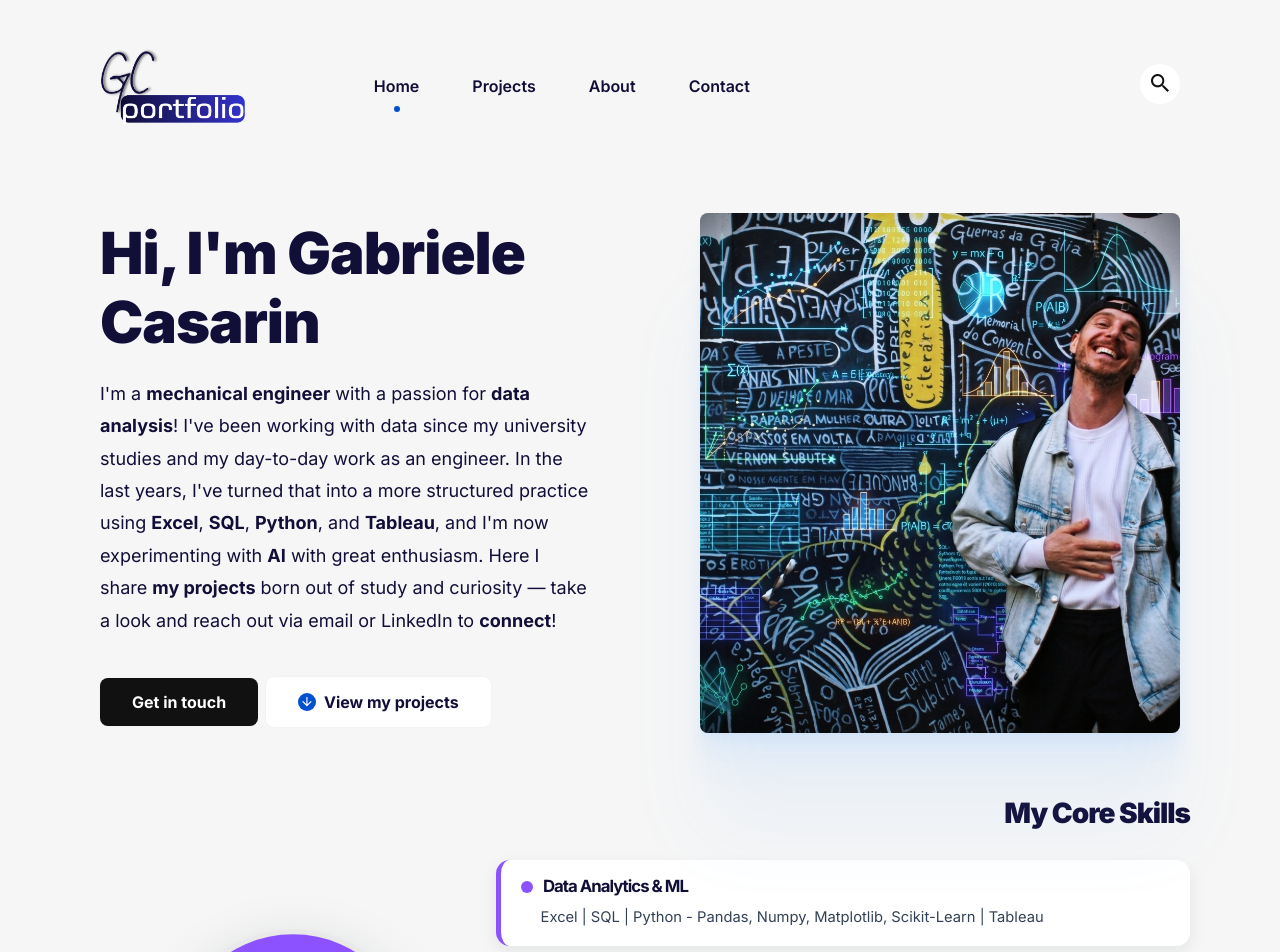
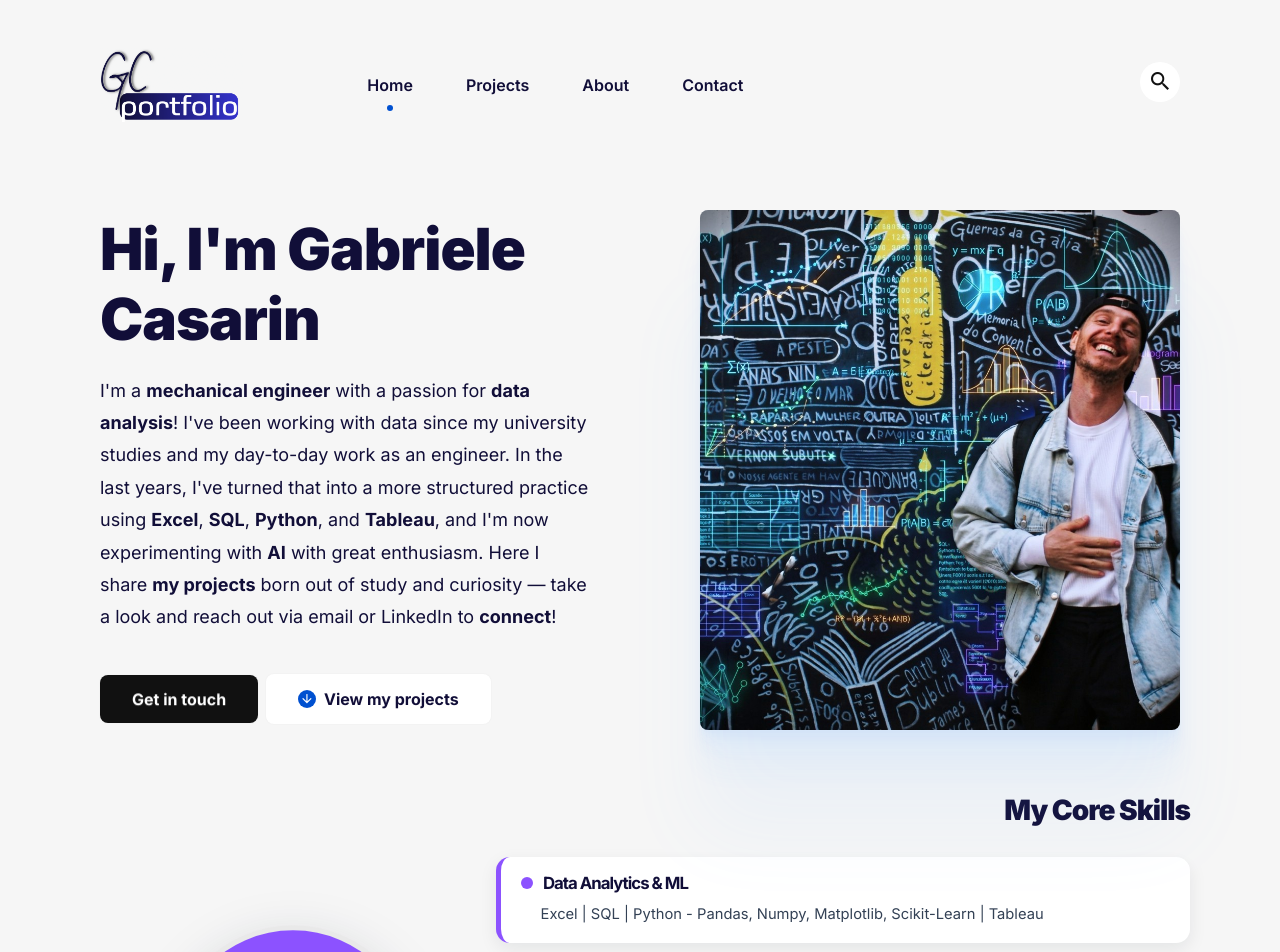
Before and after one commit to gcasarin/gcasarin.github.io, a Jekyll site: the page built from index.html, in a window 1280 px wide. Shown: the top 952 px of the page. Built offline with Jekyll 4.4.1, drawn with Linux system fonts in a browser that asks for light colours.

Commit message:
Update main.css

```diff
--- a/assets/css/main.css
+++ b/assets/css/main.css
@@ -1789,18 +1789,18 @@
     }
 
     .logo__image {
-        max-height: 100px;
+        max-height: 95px;
     }
 
     @media only screen and (max-width: 768px) {
         .logo__image {
-            max-height: 90px;
+            max-height: 80px;
         }
     }
 
     @media only screen and (max-width: 576px) {
         .logo__image {
-            max-height: 80px;
+            max-height: 70px;
         }
     }
     .main-nav {
```
